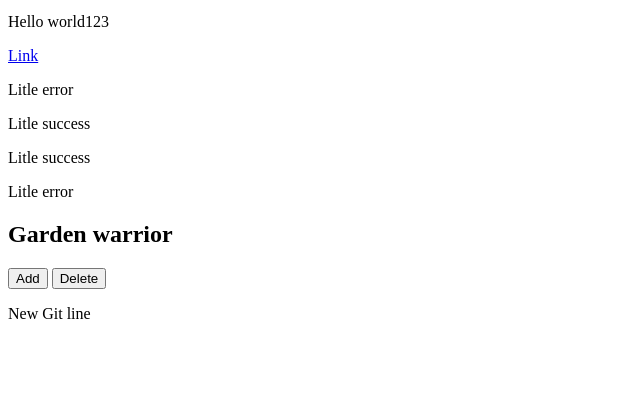
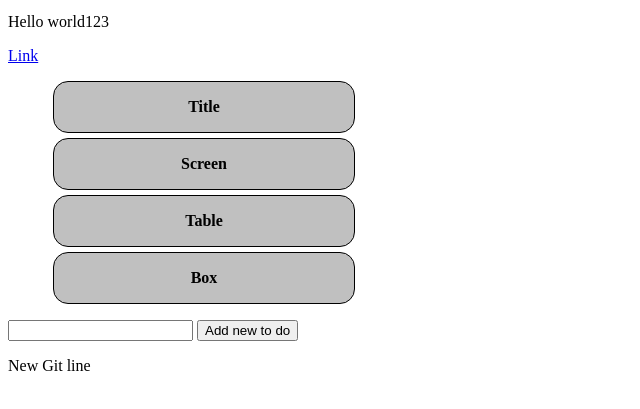
Before and after one commit to meliphyra-ux/JS-and-VueJS, a plain HTML site: page index.html in a window 1280 px wide. Shown: the part 159-568 px from the top of the page, without its empty margins (0-640 px from the left). Drawn offline with Linux system fonts and the light colour scheme.

Commit message:
New project & new features

```diff
--- /dev/null
+++ b/To-do's/index.css
@@ -0,0 +1,61 @@
+@import url('https://fonts.googleapis.com/css2?family=Quicksand:wght@500&display=swap');
+div {
+    display: flex;
+    flex-flow: column wrap;
+    justify-content: center;
+    align-items: center;
+    font-family: 'Quicksand', sans-serif;
+}
+ul{
+    width: 450px;
+    height: 500px;
+    box-shadow: 0px 64px 65px 25px rgba(0,0,0,0.1);
+    background-color: white;
+    border-radius: 0 0 15px 15px;
+    display: flex;
+    flex-flow: column ;
+    margin: 0;
+    overflow: auto;
+    padding: 0;
+}
+li {
+    padding: 40px;
+    display: flex;
+    justify-content: center;
+    border: 2px solid silver;
+    margin-bottom: -2px;
+    text-decoration-line: none;
+    font-size: 16px;
+}
+button{
+    width:450px;
+    height: 50px;
+    padding: 0;
+    background-color: rgb(0, 0, 0);
+    z-index: 3;
+    color: white;
+    border-color: black;
+    font-family: 'Quicksand', sans-serif;
+}
+input{
+    width: 446px;
+    height:50px;
+    padding: 0;
+    border-radius: 15px 15px 0 0;
+    text-align: center;
+    z-index: 2;
+    border: 2px solid black;
+    margin-bottom: -2px;
+    font-family: 'Quicksand', sans-serif;
+}
+input:focus{
+    border-radius: 14px 14px 0px 0px;
+    border-color: black;
+
+}
+.line{
+    text-decoration-line: none;
+}
+.unline{
+    text-decoration-line: line-through;
+}
--- a/index.html
+++ b/index.html
@@ -5,6 +5,28 @@
     <meta http-equiv="X-UA-Compatible" content="IE=edge">
     <meta name="viewport" content="width=device-width, initial-scale=1.0">
     <title>Document</title>
+    <style>
+        .visible {
+            opacity: 1;
+        }
+        .hidden{
+            opacity: 0;
+        }
+        ul > li {
+            display: flex;
+            margin: 5px;
+            width: 300px;
+            height: 50px;
+            color: black;
+            font-weight:  700;
+            background-color: silver;
+            border: 1px solid black;
+            border-radius: 15px;
+            justify-content: center;
+            flex-flow: column wrap;
+            align-items:  center;
+        }
+    </style>
 </head>
 <body>
     <h1>Test</h1>
@@ -13,16 +35,15 @@
     <p>Hello world</p>
     <p class="er">Hello world123</p>
     <a href="https://www.google.com.ua/?hl=ru">Link</a>
-    <div class="pale">
-        <p>Litle error</p>
-        <p>Litle success</p>
-        <p>Litle success</p>
-        <p>Litle error</p>
-        <h2>Garden warrior</h2>
+    <ul>
+        <li>Title</li>
+        <li>Screen</li>
+        <li>Table</li>
+        <li>Box</li>
+    </ul>
+    <input type="text" value=''>
 
-    </div>
-    <button onclick="btnClickAdd()">Add</button>
-    <button onclick="btnClickDelete()">Delete</button>
+    <button>Add new to do</button>
     <p class = 'title'>New Git line</p>
 
 
--- a/sandbox.js
+++ b/sandbox.js
@@ -9,6 +9,7 @@
 // came = came[0].toUpperCase() + came.slice(1, came.length);
 // console.log(came);
 // console.log(came.substring(1,3));
+
 
 //Numbers
 // let radius = 10;
@@ -142,10 +143,49 @@
 // console.log(title.classList);
 // title.classList.toggle('message');
 //Parent and child methods
-const article = document.querySelector('.pale');
-console.log(article.children)
-Array.from(article.children).forEach(child => {
-  child.classList.add('article-element');
+// const article = document.querySelector('.pale');
+// console.log(article.children)
+// Array.from(article.children).forEach(child => {
+//   child.classList.add('article-element');
+// });
+// const title = document.querySelector('h2');
+// console.log(title.parentElement);
+// const button = document.querySelectorAll('button');
+// button.addEventListener('click', () => {
+//    console.log('You clicked on me');
+// });
+// const liEvent = (list) => {
+//   list.addEventListener('click', e => {
+//     e.target.remove();
+//   });
+// }
+const ul = document.querySelector('ul');
+const button = document.querySelector('button');
+const input = document.querySelector('input')
+button.addEventListener('click', () => {
+  // ul.innerHTML += `<li>${input.value}</li>`
+  const li = document.createElement('li');
+  li.textContent = `${input.value}`;
+  // ul.append(li);
+  ul.prepend(li);
+  // li.addEventListener('click', e => {
+  //   e.target.remove();
+  // });
+  // liEvent(li);
+
+})
+// const items = document.querySelectorAll('li');
+// items.forEach(item => {
+//   item.addEventListener('click', e => {
+//     e.stopPropagation();
+//     e.target.remove();
+//   });
+// });
+ul.addEventListener('click', e => {
+  if(e.target.tagName === 'LI')
+  {
+  console.log(e);
+  e.target.remove();
+  }
+  e.stopPropagation();
 });
-const title = document.querySelector('h2');
-console.log(title.parentElement);
```
Also changed, not shown: To-do's/index1.html (added, +26 -0 lines), To-do's/main.js (added, +36 -0 lines), Chapter1/index1.html (deleted).
